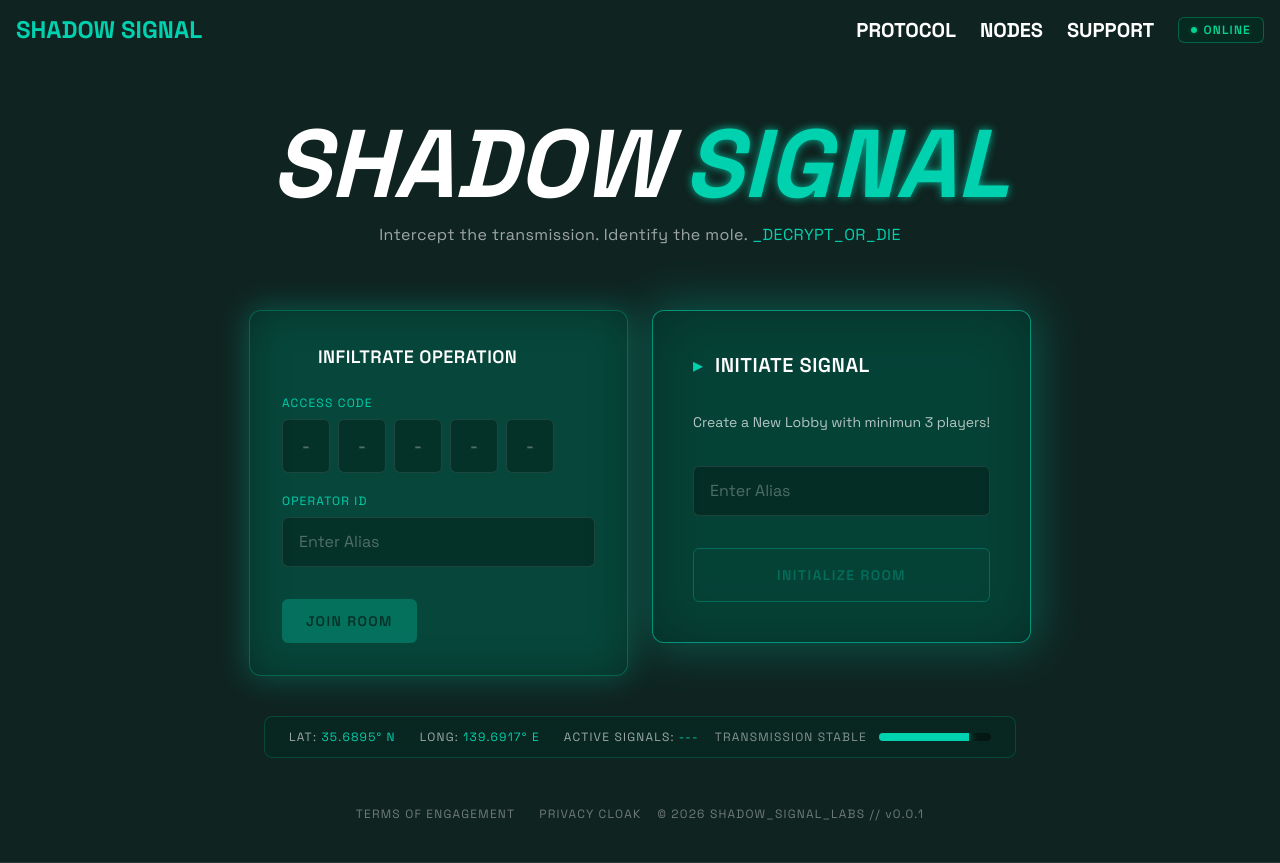
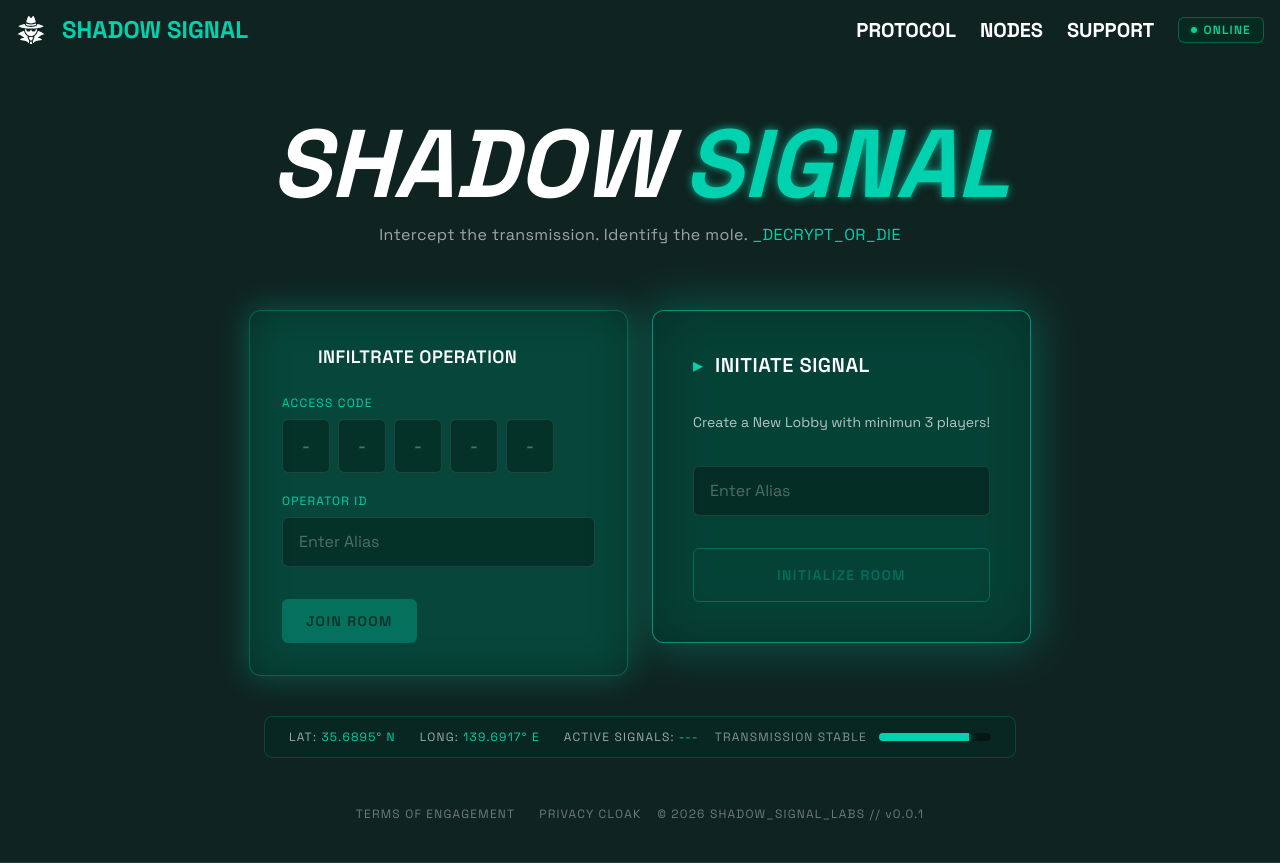
Before and after one commit to Shakthi-Scripts/Shadow-Signal, a Next.js app in the folder frontend/: page / in a window 1280 px wide. Built offline with nearby package versions, Linux system fonts and the light colour scheme; no server answers.

Commit message:
feat(frontend): refactor Home component layout and integrate SpyIcon

```diff
--- a/frontend/src/app/page.tsx
+++ b/frontend/src/app/page.tsx
@@ -5,14 +5,22 @@ import JoinRoom from "@/components/JoinRoom";
 import CreateRoom from "@/components/CreateRoom";
 import BottomBar from "@/components/BottomBar";
 import Footer from "@/components/Footer";
+import { SpyIcon } from "@/components/icons";
 
 export default function Home() {
   return (
-    <div className="sticky top-0 z-50 flex min-h-screen w-screen flex-col items-center border-b border-white/10 bg-[rgb(15,35,32)] backdrop-blur-md">
-      <div className="flex w-full max-w-7xl flex-wrap items-center justify-between gap-y-2 px-3 py-3 sm:px-4 md:flex-nowrap md:gap-y-0">
+<div className="sticky top-0 z-50 flex min-h-screen w-screen flex-col items-center border-b border-white/10
+  bg-[rgb(15,35,32)] backdrop-blur-md">
+
+  <div className="flex grow w-full flex-wrap items-center justify-between
+    gap-y-2 px-3 py-3 sm:px-4 md:flex-nowrap md:gap-y-0">
+
+        <div className="flex items-center gap-4">
+          <SpyIcon size="30" className="text-white"/>
         <h2 className="text-xs font-bold whitespace-nowrap text-[rgb(0,209,174)] sm:text-sm md:text-lg lg:text-xl xl:text-2xl">
           SHADOW SIGNAL
         </h2>
+        </div>
 
         <div className="flex flex-wrap items-center justify-end gap-3 sm:gap-4 md:gap-6">
           <LeftNavBar value="PROTOCOL" />
```
